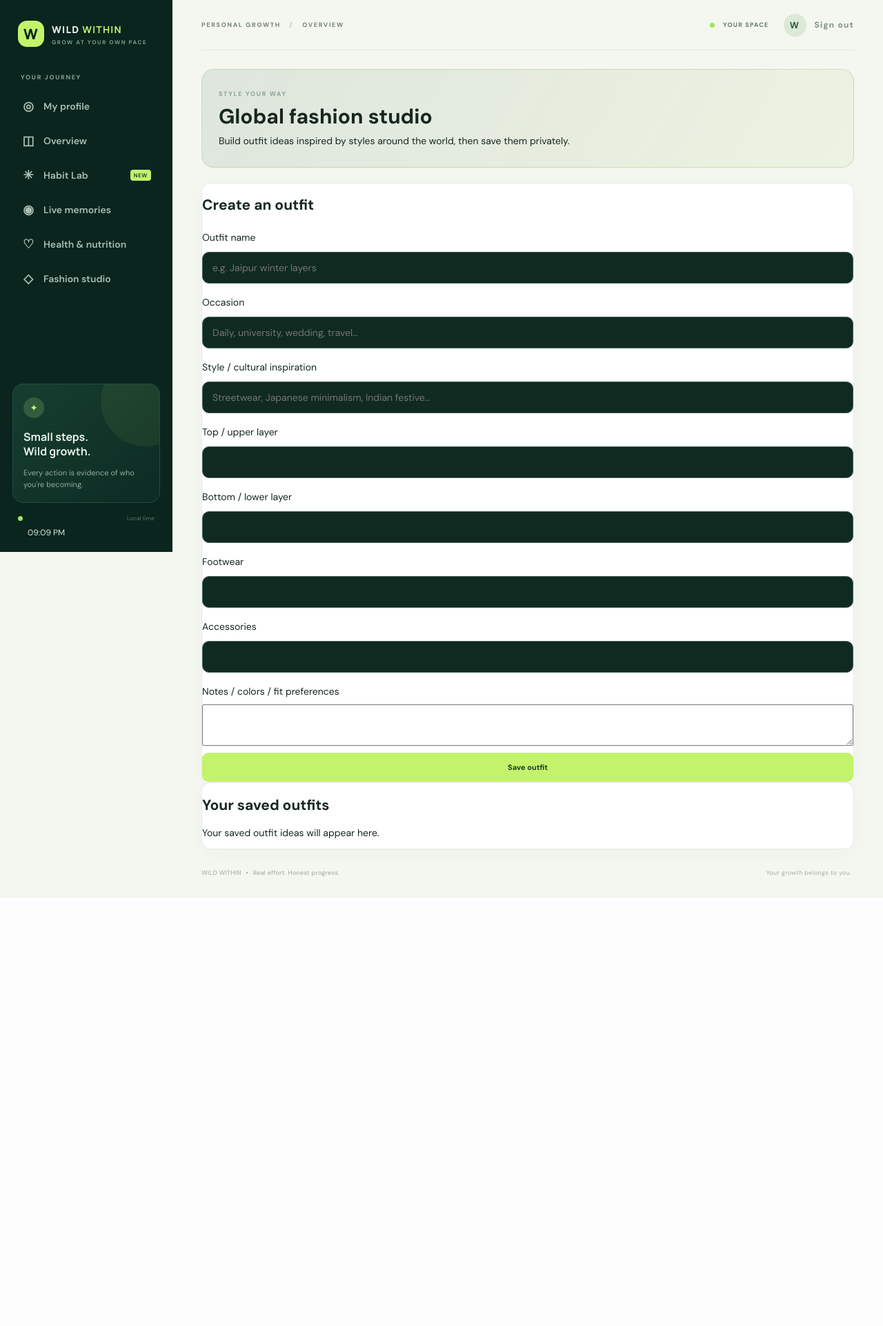
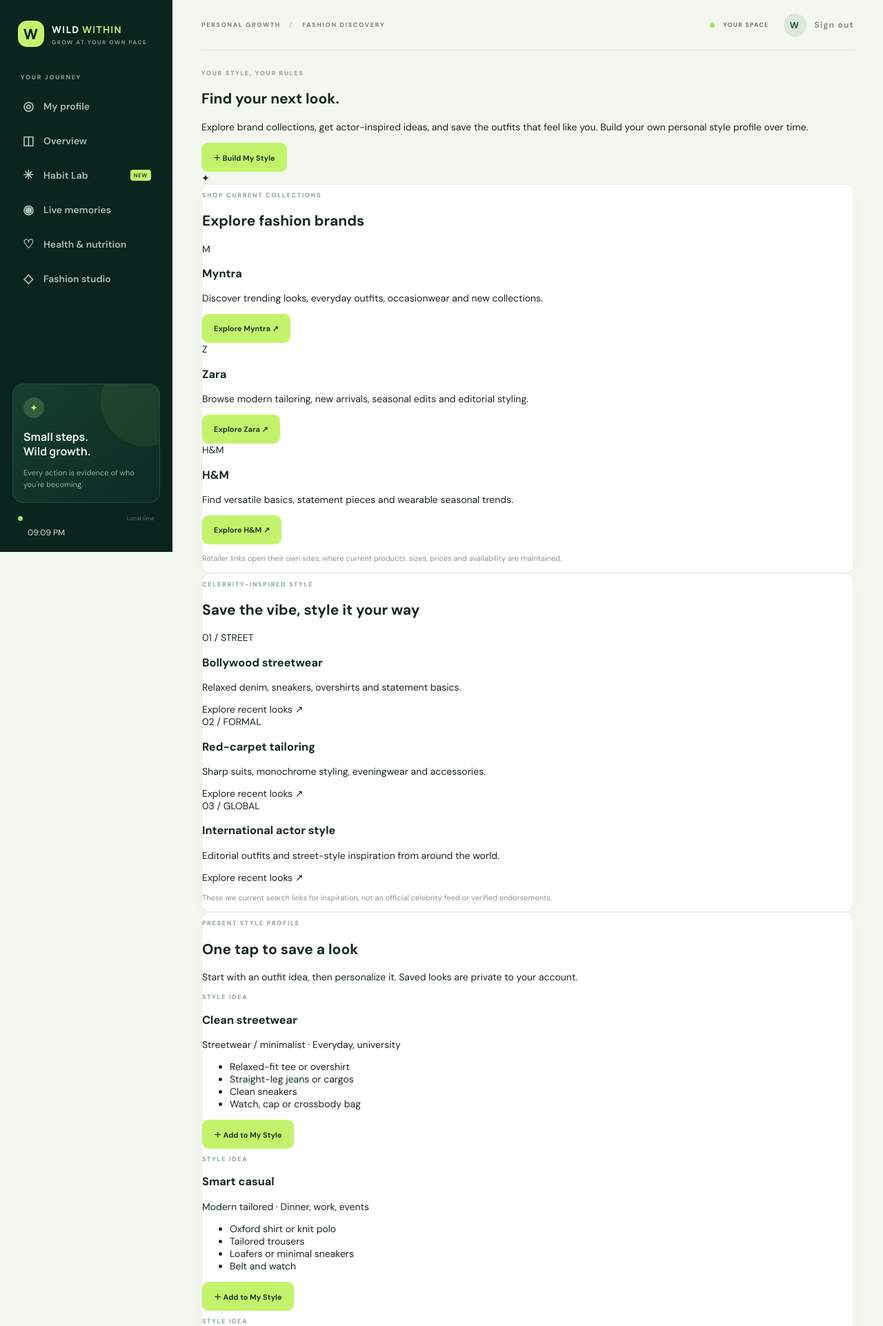
Before and after one commit to lalit6376108024-cell/PRESENT, a Python web app: template templates/fashion.html in a window 1280 px wide. Shown: the top 1922 px of the page at 69% size. Before the commit the page ends 1271 px from the top, so only its background shows below. Run offline with Jinja, Linux system fonts and the light colour scheme; the template is opened without the code that fills it, so the values that code supplies are empty.

Commit message:
Upgrade PRESENT fashion studio to brand discovery and style preferences

```diff
--- a/templates/fashion.html
+++ b/templates/fashion.html
@@ -1,4 +1,25 @@
-{% extends "base.html" %}{% block title %}Fashion studio · WILD WITHIN{% endblock %}{% block content %}
-<section class="personal-greeting"><div><p class="eyebrow">STYLE YOUR WAY</p><h2>Global fashion studio</h2><p>Build outfit ideas inspired by styles around the world, then save them privately.</p></div></section>
-<section class="panel"><h2>Create an outfit</h2><form method="post" class="auth-form"><input type="hidden" name="csrf_token" value="{{ csrf_token }}"><label for="title">Outfit name</label><input id="title" name="title" maxlength="100" required placeholder="e.g. Jaipur winter layers"><label for="occasion">Occasion</label><input id="occasion" name="occasion" maxlength="500" placeholder="Daily, university, wedding, travel…"><label for="style">Style / cultural inspiration</label><input id="style" name="style" maxlength="500" placeholder="Streetwear, Japanese minimalism, Indian festive…"><label for="top_item">Top / upper layer</label><input id="top_item" name="top_item" maxlength="500"><label for="bottom_item">Bottom / lower layer</label><input id="bottom_item" name="bottom_item" maxlength="500"><label for="footwear">Footwear</label><input id="footwear" name="footwear" maxlength="500"><label for="accessories">Accessories</label><input id="accessories" name="accessories" maxlength="500"><label for="notes">Notes / colors / fit preferences</label><textarea id="notes" name="notes" rows="3" maxlength="500"></textarea><button class="button button-lime" type="submit">Save outfit</button></form></section>
-<section class="panel"><h2>Your saved outfits</h2>{% if outfits %}<div class="table-wrap"><table><thead><tr><th>Outfit</th><th>Occasion</th><th>Style</th><th>Pieces</th><th>Notes</th></tr></thead><tbody>{% for o in outfits %}<tr><td>{{ o.title }}</td><td>{{ o.occasion }}</td><td>{{ o.style }}</td><td>{{ o.top_item }} / {{ o.bottom_item }} / {{ o.footwear }}{% if o.accessories %} / {{ o.accessories }}{% endif %}</td><td>{{ o.notes }}</td></tr>{% endfor %}</tbody></table></div>{% else %}<p>Your saved outfit ideas will appear here.</p>{% endif %}</section>{% endblock %}
+{% extends "base.html" %}
+{% block title %}Fashion discovery · PRESENT{% endblock %}
+{% block breadcrumb %}FASHION DISCOVERY{% endblock %}
+{% block content %}
+<section class="discovery-hero fashion-hero"><div><p class="eyebrow">YOUR STYLE, YOUR RULES</p><h1>Find your next look.</h1><p>Explore brand collections, get actor-inspired ideas, and save the outfits that feel like you. Build your own personal style profile over time.</p><a class="button button-lime" href="#my-style">＋ Build My Style</a></div><div class="hero-sparkle">✦</div></section>
+<section class="panel"><p class="eyebrow">SHOP CURRENT COLLECTIONS</p><h2>Explore fashion brands</h2><div class="grid-cards">
+<article class="brand-card brand-myntra"><div class="brand-monogram">M</div><h3>Myntra</h3><p>Discover trending looks, everyday outfits, occasionwear and new collections.</p><a class="button button-lime" href="https://www.myntra.com/trending-now" target="_blank" rel="noopener noreferrer">Explore Myntra ↗</a></article>
+<article class="brand-card brand-zara"><div class="brand-monogram">Z</div><h3>Zara</h3><p>Browse modern tailoring, new arrivals, seasonal edits and editorial styling.</p><a class="button button-lime" href="https://www.zara.com/in/" target="_blank" rel="noopener noreferrer">Explore Zara ↗</a></article>
+<article class="brand-card brand-hm"><div class="brand-monogram">H&amp;M</div><h3>H&amp;M</h3><p>Find versatile basics, statement pieces and wearable seasonal trends.</p><a class="button button-lime" href="https://www2.hm.com/en_in/index.html" target="_blank" rel="noopener noreferrer">Explore H&amp;M ↗</a></article>
+</div><p class="muted">Retailer links open their own sites, where current products, sizes, prices and availability are maintained.</p></section>
+<section class="panel"><p class="eyebrow">CELEBRITY-INSPIRED STYLE</p><h2>Save the vibe, style it your way</h2><div class="grid-cards">
+<article class="inspiration-card"><span>01 / STREET</span><h3>Bollywood streetwear</h3><p>Relaxed denim, sneakers, overshirts and statement basics.</p><a href="https://www.google.com/search?q=latest+Bollywood+actors+streetwear+outfits" target="_blank" rel="noopener noreferrer">Explore recent looks ↗</a></article>
+<article class="inspiration-card"><span>02 / FORMAL</span><h3>Red-carpet tailoring</h3><p>Sharp suits, monochrome styling, eveningwear and accessories.</p><a href="https://www.google.com/search?q=latest+Indian+actor+red+carpet+fashion+2026" target="_blank" rel="noopener noreferrer">Explore recent looks ↗</a></article>
+<article class="inspiration-card"><span>03 / GLOBAL</span><h3>International actor style</h3><p>Editorial outfits and street-style inspiration from around the world.</p><a href="https://www.google.com/search?q=latest+international+actor+street+style+2026" target="_blank" rel="noopener noreferrer">Explore recent looks ↗</a></article>
+</div><p class="muted">These are current search links for inspiration, not an official celebrity feed or verified endorsements.</p></section>
+<section class="panel"><p class="eyebrow">PRESENT STYLE PROFILE</p><h2>One tap to save a look</h2><p>Start with an outfit idea, then personalize it. Saved looks are private to your account.</p><div class="grid-cards">
+{% for look in [
+{"title":"Clean streetwear","style":"Streetwear / minimalist","occasion":"Everyday, university","top_item":"Relaxed-fit tee or overshirt","bottom_item":"Straight-leg jeans or cargos","footwear":"Clean sneakers","accessories":"Watch, cap or crossbody bag"},
+{"title":"Smart casual","style":"Modern tailored","occasion":"Dinner, work, events","top_item":"Oxford shirt or knit polo","bottom_item":"Tailored trousers","footwear":"Loafers or minimal sneakers","accessories":"Belt and watch"},
+{"title":"Indian contemporary","style":"Indo-western","occasion":"Festive, family events","top_item":"Kurta or textured short jacket","bottom_item":"Straight trousers","footwear":"Mojari or clean leather shoes","accessories":"Subtle jewellery or watch"}
+] %}<article class="style-card"><p class="eyebrow">STYLE IDEA</p><h3>{{ look.title }}</h3><p>{{ look.style }} · {{ look.occasion }}</p><ul><li>{{ look.top_item }}</li><li>{{ look.bottom_item }}</li><li>{{ look.footwear }}</li><li>{{ look.accessories }}</li></ul><form method="post"><input type="hidden" name="csrf_token" value="{{ csrf_token }}">{% for key in ["title","occasion","style","top_item","bottom_item","footwear","accessories"] %}<input type="hidden" name="{{ key }}" value="{{ look[key] }}">{% endfor %}<input type="hidden" name="notes" value="Starter idea saved from PRESENT Fashion Discovery. Personalize these pieces to suit your taste."><button class="button button-lime" type="submit">＋ Add to My Style</button></form></article>{% endfor %}
+</div></section>
+<section class="panel" id="my-style"><h2>Your saved style profile</h2>{% if outfits %}<div class="table-wrap"><table><thead><tr><th>Look</th><th>Occasion</th><th>Style</th><th>Pieces</th><th>Notes</th></tr></thead><tbody>{% for o in outfits %}<tr><td>{{ o.title }}</td><td>{{ o.occasion }}</td><td>{{ o.style }}</td><td>{{ o.top_item }} / {{ o.bottom_item }} / {{ o.footwear }}{% if o.accessories %} / {{ o.accessories }}{% endif %}</td><td>{{ o.notes }}</td></tr>{% endfor %}</tbody></table></div>{% else %}<p>Your saved looks will appear here after you add one above or create your own outfit.</p>{% endif %}</section>
+<section class="panel"><h2>Create a custom outfit</h2><form method="post" class="auth-form"><input type="hidden" name="csrf_token" value="{{ csrf_token }}"><label for="title">Outfit name</label><input id="title" name="title" maxlength="100" required placeholder="e.g. Jaipur winter layers"><label for="occasion">Occasion</label><input id="occasion" name="occasion" maxlength="500" placeholder="Daily, university, wedding, travel…"><label for="style">Style / inspiration</label><input id="style" name="style" maxlength="500" placeholder="Streetwear, minimal, Indian festive…"><label for="top_item">Top / upper layer</label><input id="top_item" name="top_item" maxlength="500"><label for="bottom_item">Bottom / lower layer</label><input id="bottom_item" name="bottom_item" maxlength="500"><label for="footwear">Footwear</label><input id="footwear" name="footwear" maxlength="500"><label for="accessories">Accessories</label><input id="accessories" name="accessories" maxlength="500"><label for="notes">Notes / colors / fit preferences</label><textarea id="notes" name="notes" rows="3" maxlength="500"></textarea><button class="button button-lime" type="submit">Save custom outfit</button></form></section>
+{% endblock %}
```
